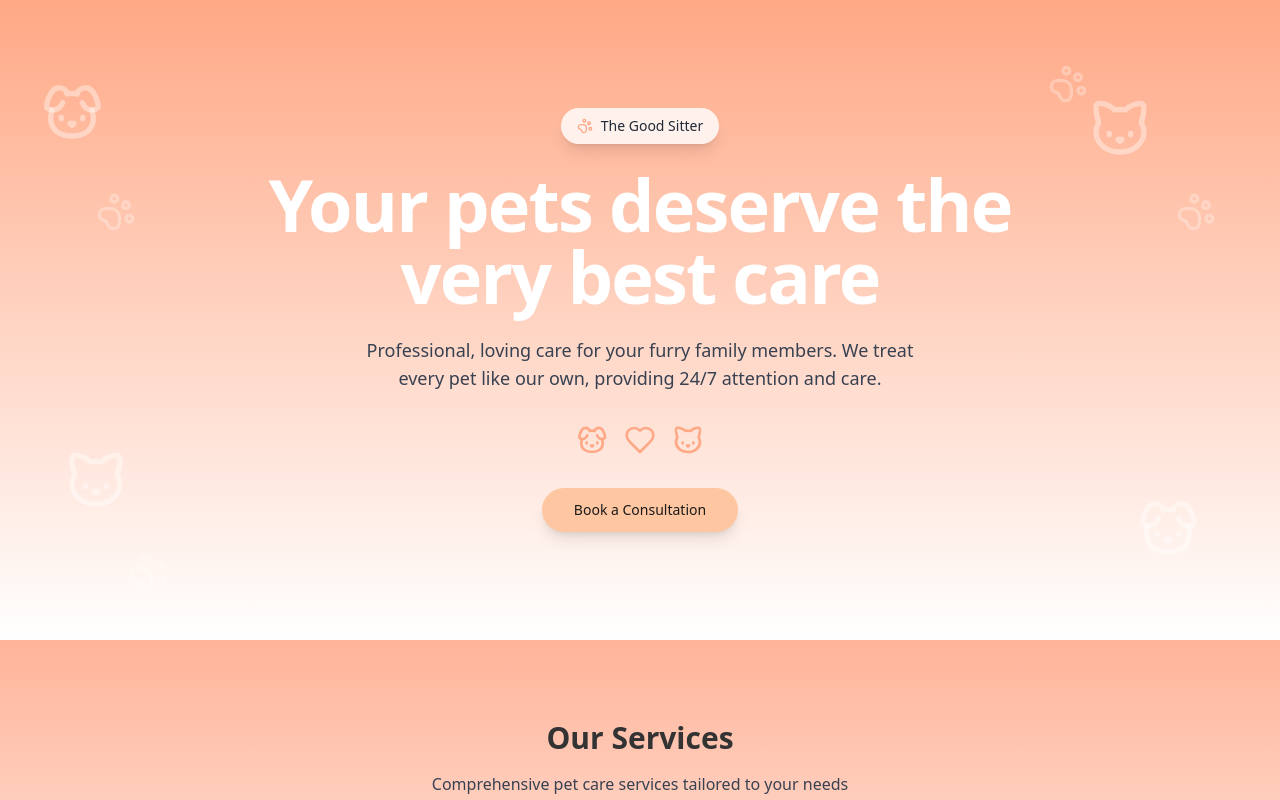
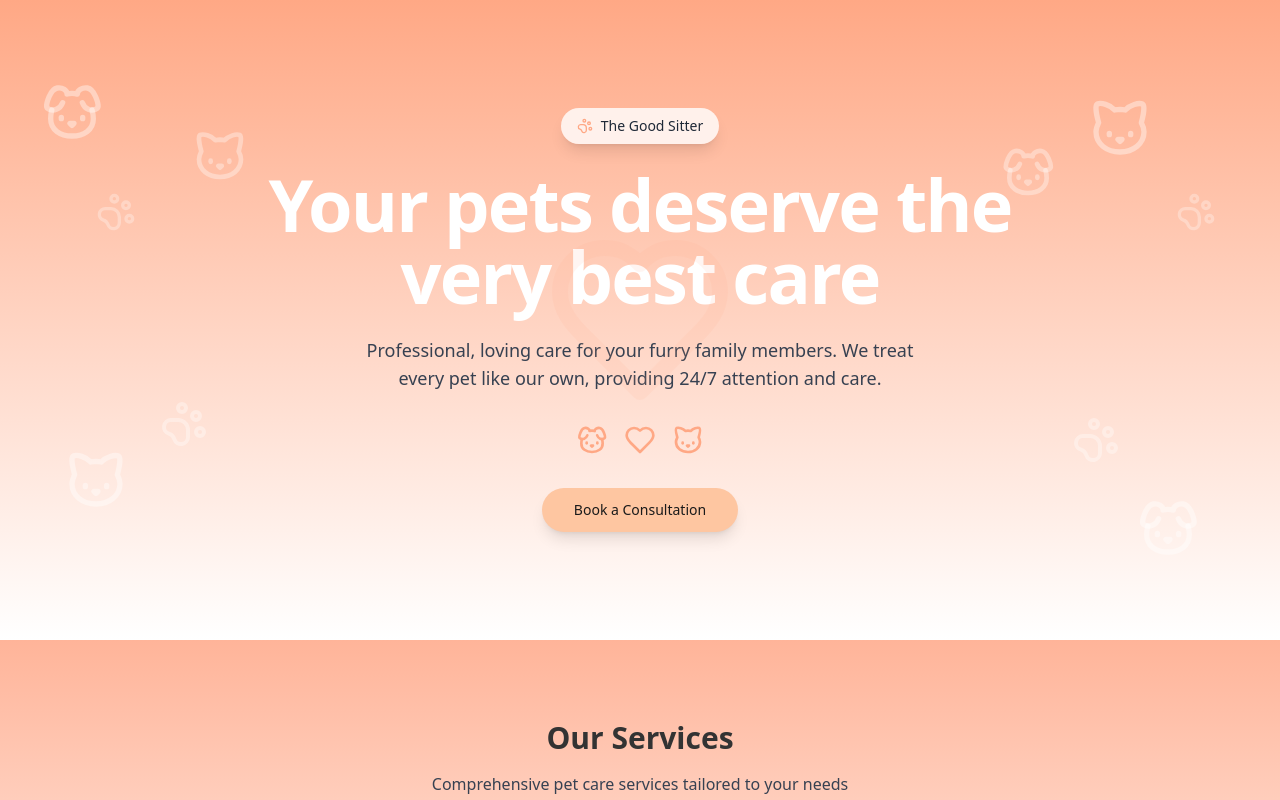
Before and after one commit to lg00d/thegoodsitter, a React (Vite) app: page / in a window 1280 px wide. Shown: the top 800 px of the page. Built offline with nearby package versions, Linux system fonts and the light colour scheme.

Commit message:
Add pet sitting animations
Adds additional pet sitting themed animations.

```diff
--- a/src/components/HeroSection.tsx
+++ b/src/components/HeroSection.tsx
@@ -13,27 +13,36 @@ const HeroSection = () => {
         <div className="absolute top-48 left-24">
           <PawPrint className="w-10 h-10 text-white/30" />
         </div>
+        <div className="absolute top-32 left-48">
+          <Cat className="w-14 h-14 text-white/35" />
+        </div>
         <div className="absolute bottom-32 left-16">
           <Cat className="w-16 h-16 text-white/40" />
         </div>
+        <div className="absolute bottom-48 left-40">
+          <PawPrint className="w-12 h-12 text-white/35" />
+        </div>
 
-        {/* Right side pets - adjusted positioning */}
+        {/* Right side pets - evenly spaced */}
         <div className="absolute top-24 right-32">
           <Cat className="w-16 h-16 text-white/40" />
         </div>
         <div className="absolute top-48 right-16">
           <PawPrint className="w-10 h-10 text-white/30" />
         </div>
+        <div className="absolute top-36 right-56">
+          <Dog className="w-14 h-14 text-white/35" />
+        </div>
         <div className="absolute bottom-20 right-20">
           <Dog className="w-16 h-16 text-white/40" />
         </div>
+        <div className="absolute bottom-44 right-40">
+          <PawPrint className="w-12 h-12 text-white/35" />
+        </div>
 
-        {/* Additional paw prints */}
-        <div className="absolute bottom-12 left-32">
-          <PawPrint className="w-10 h-10 text-white/30" />
-        </div>
-        <div className="absolute top-16 right-48">
-          <PawPrint className="w-10 h-10 text-white/30" />
+        {/* Center decorative elements */}
+        <div className="absolute top-1/2 left-1/2 -translate-x-1/2 -translate-y-1/2 opacity-10">
+          <Heart className="w-48 h-48 text-[#FFA885]" />
         </div>
       </div>
       <div className="container px-4 mx-auto text-center">
```
